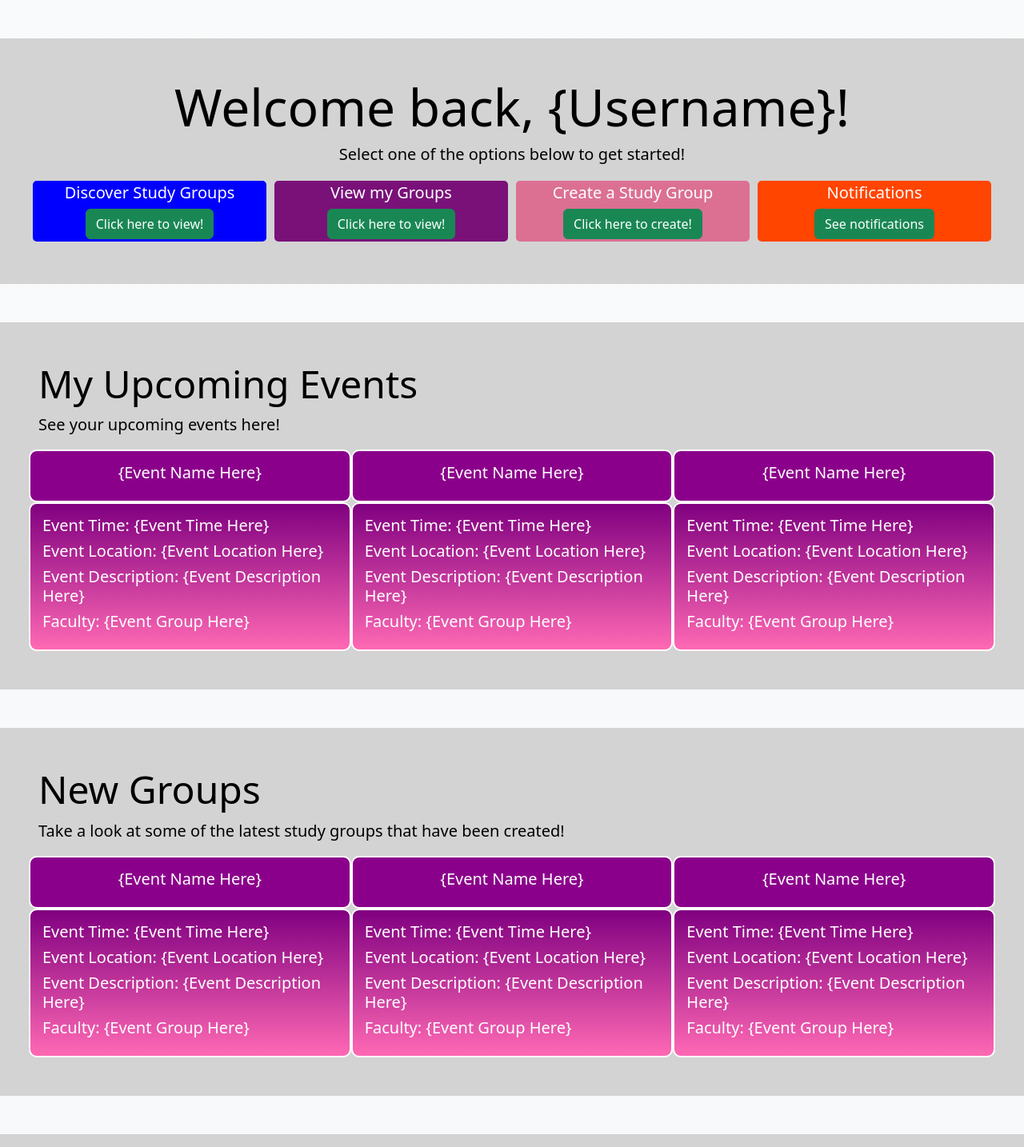
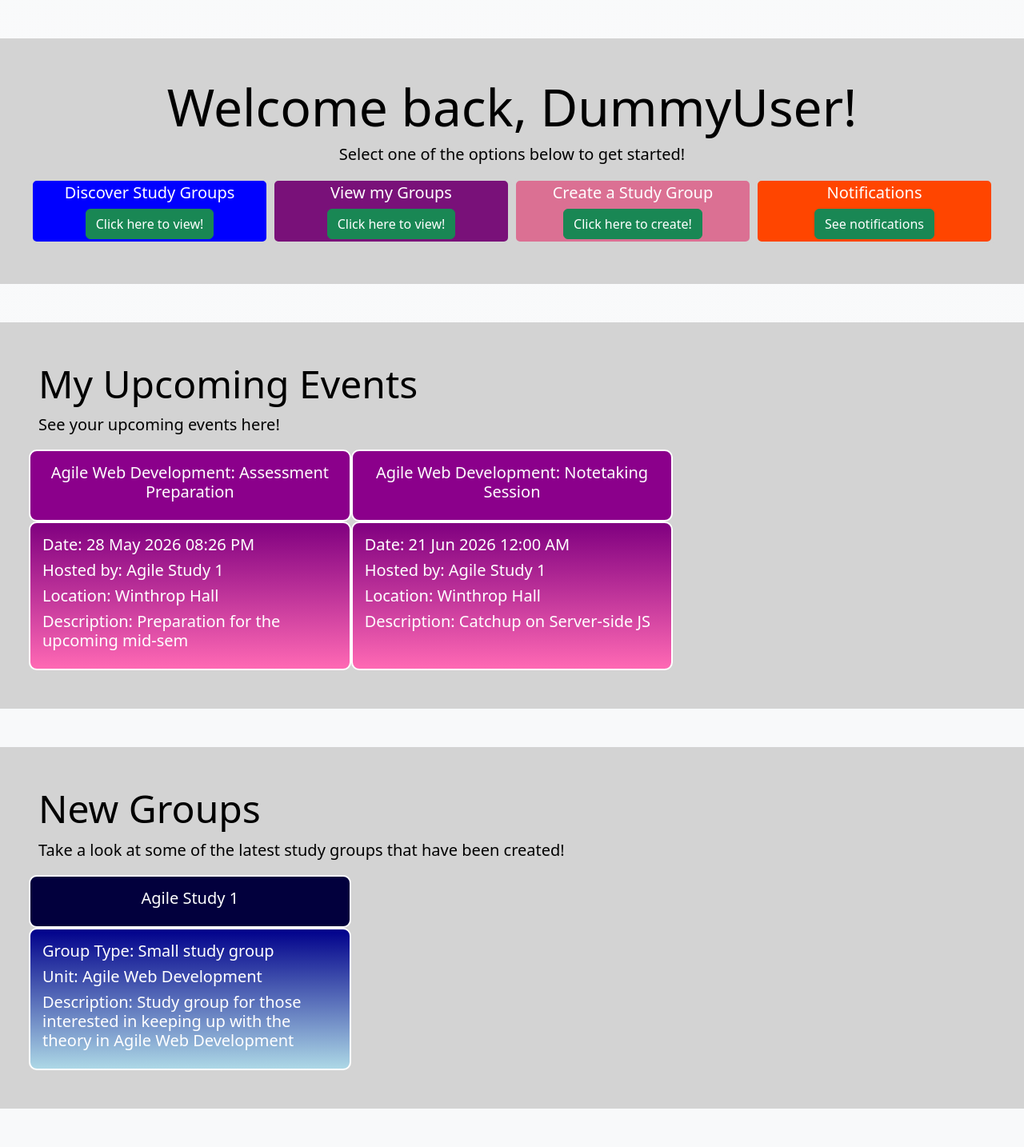
Before and after one commit to Luc45K0h75/UWA-Study-Buddy, a Flask app: page / in a window 1280 px wide. Shown: the part 64-1498 px from the top of the page at 80% size. Run offline with Flask 3, Linux system fonts and the light colour scheme; data comes from the database, SQL or seed files in the repository.

Commit message:
Wrote the backend code for index.html (routes/index.py) changing the following files: index.html, style.css, app.py as well as creating a routes folder to store the backend for my code and altering the database so that it loaded the required data in an ordered manner

```diff
--- a/app.py
+++ b/app.py
@@ -1,11 +1,18 @@
 from flask import Flask, render_template
+import os # For the secret key
+from routes.index import index_blueprint # For the index file
+from datetime import datetime
 
 app = Flask(__name__)
+app.secret_key = os.environ.get('SECRET_KEY') or 'secret-key'
 
-@app.route("/")
-@app.route("/index")
-def index():
-    return render_template("index.html")
+# Converts date from datetime (which is what it is stored as) to an actual string date
+@app.template_filter('dateconverter')
+def format_datetime(value):
+    return datetime.fromtimestamp(value).strftime('%d %b %Y %I:%M %p')
+
+# Register blueprint provided in index.py
+app.register_blueprint(index_blueprint)
 
 @app.route("/create-group")
 def create_group():
--- /dev/null
+++ b/database.py
@@ -0,0 +1,12 @@
+# This code simply imports our database so that we don't have to import it every time
+
+# Imports
+import sqlite3 # We are using sqlite3 for our project's database
+import os  # Used to get the path to the database
+
+def get_data():
+    path = os.path.dirname(os.path.abspath(__file__)) # Gets the path to where the database is stored
+    database = os.path.join(path, "StudyBuddy.db") # This then retrieves the file path based on the path we found befor
+    connection = sqlite3.connect(database) # Creatse a connection to the database
+    connection.row_factory = sqlite3.Row # Converts the data so it can be accessed by columns not just index
+    return connection
--- /dev/null
+++ b/routes/__init__.py
@@ -0,0 +1 @@
+# Tells Python that routes is a package
--- /dev/null
+++ b/routes/index.py
@@ -0,0 +1,47 @@
+# This is the code for the home page
+from flask import Blueprint, render_template # Our group chose to use blueprints because we could keep the python for each page separate allowing us to avoide merge conflicts
+from database import get_data # Imports our python from database.py to get the file
+from datetime import datetime # For use in the query
+
+# Creates the blueprint to handle index.html
+index_blueprint = Blueprint('index', __name__)
+
+#Paths to the page in the url browser
+@index_blueprint.route('/')
+@index_blueprint.route('/index')
+
+def index():
+    connection = get_data() # Path to database
+    student_id = 12345678 # Dummy to be changed later
+
+    # Get username
+    user = connection.execute("SELECT Username FROM User WHERE StudentID = ?", (student_id,)).fetchone()
+
+    # Query to get upcoming events
+    upcoming_events = connection.execute("""
+        SELECT st.Name, s.SessionDateTime AS Date, g.GroupName, s.Description, s.Location, u.UnitName
+        FROM Session s
+        JOIN Groups g ON s.GroupID = g.GroupID
+        JOIN SessionType st ON s.SessionTypeID = st.SessionTypeID
+        JOIN Unit u ON g.UnitID = u.UnitID
+        JOIN StudentGroups sg ON sg.GroupID = g.GroupID
+        WHERE sg.StudentID = ? AND s.SessionDateTime >= ?
+        ORDER BY s.SessionDateTime ASC
+        LIMIT 3
+    """, (student_id, int(datetime.now().timestamp()))).fetchall() # The date time function prevents events already being from being shown
+
+    # Query to find 3 most recently created groups
+    new_groups = connection.execute("""
+        SELECT g.GroupName, u.UnitName, g.Description, gt.Type AS 'GroupType'
+        FROM Groups g
+        JOIN Unit u ON g.UnitID = u.UnitID
+        JOIN GroupType gt ON g.GroupTypeID = gt.GroupTypeID
+        ORDER BY (g.CreationDate) DESC
+        LIMIT 3
+    """).fetchall()
+
+    print(new_groups)
+    connection.close()
+
+    # Returns rendered template for use in html
+    return render_template("index.html", username=user["Username"] if user else "Student", upcoming_events=upcoming_events, new_groups=new_groups)
--- a/static/CSS/style.css
+++ b/static/CSS/style.css
@@ -58,6 +58,18 @@
     text-align: center !important;
 }
 
+.popup-tertiary-colours {
+    background-image: linear-gradient(to bottom, darkblue, lightblue) !important;
+    color: white !important;
+    text-align: center !important;
+}
+
+.popup-quarternary-colours {
+    background-color: rgb(2, 0, 61) !important;
+    color: white !important;
+    text-align: center !important;
+}
+
 /* for the navbar */
 .bg-navbar {
   background-image: linear-gradient(to right, indigo , purple);
--- a/templates/createGroup.html
+++ b/templates/createGroup.html
@@ -26,7 +26,7 @@
                 <!-- Put you links in double quotes after href-->
                 <ul class="navbar-nav">
                     <li class="nav-item">
-                        <a class="nav-link" href="{{ url_for('index') }}">Home</a>
+                        <a class="nav-link" href="{{ url_for('index.index') }}">Home</a>
                     </li>
                     <li class="nav-item">
                         <a class="nav-link" href="{{ url_for('create_group') }}">Create a Group</a>
@@ -43,10 +43,6 @@
 
         <!-- Login button -->
          <button class="login-button" onclick="window.location.href='{{ url_for('login') }}'">Login</button>
-    </nav>
-
-        <!-- Login button -->
-         <button class="login-button" onclick="window.location.href='login.html'">Login</button>
     </nav>
 
     <!-- Main Content-->
--- a/templates/index.html
+++ b/templates/index.html
@@ -26,7 +26,7 @@
                 <!-- Put you links in double quotes after href-->
                 <ul class="navbar-nav">
                     <li class="nav-item">
-                        <a class="nav-link" href="{{ url_for('index') }}">Home</a>
+                        <a class="nav-link" href="{{ url_for('index.index') }}">Home</a>
                     </li>
                     <li class="nav-item">
                         <a class="nav-link" href="{{ url_for('create_group') }}">Create a Group</a>
@@ -49,7 +49,11 @@
     <div class="container-fluid p-5 my-5 bg-container container-text">
         <div class = "row">
             <div class = "col">
-                <h3 class="display-3 text-center">Welcome back, {Username}!</h3>
+                {% if username %}
+                <h3 class="display-3 text-center">Welcome back, {{username}}!</h3>
+                {% else %}
+                <h3 class="display-3 text-center">Welcome!</h3>
+                {% endif %}
                 <!-- Subheading-->
                 <h5 class="card-subtitle text-center pb-3">Select one of the options below to get started!</h5>
             </div>
@@ -82,7 +86,7 @@
             <div class = "col-sm-3 col-bg-tertiary col-border welcome-buttoms">
                 <h5 class="text-center" >Create a Study Group</h5>
                 <div class="text-center">
-                    <button type="button" class="btn btn-success" onclick="window.location.href='createGroup.html'">Click here to create!</button>
+                    <button type="button" class="btn btn-success" onclick="window.location.href='{{ url_for('view_groups') }}'">Click here to create!</button>
                 </div>
             </div>
 
@@ -107,78 +111,64 @@
         </div>
 
         <!-- Event names-->
+        <!-- Use Jinja to find 3 closest upcoming events-->
+        {% if upcoming_events %}
         <div class = "row">
+            {% for u in upcoming_events %}
             <div class = "col-sm-4 popup-colours popup-borders-padding">
-                <h5 class="text-center">{Event Name Here}</h5>
+                <h5 class="text-center">{{ u['UnitName'] }}: {{ u['Name'] }}</h5>
             </div>
-            <div class = "col-sm-4 popup-colours popup-borders-padding">
-                <h5 class="text-center">{Event Name Here}</h5>
-            </div>
-            <div class = "col-sm-4 popup-colours popup-borders-padding">
-                <h5 class="text-center">{Event Name Here}</h5>
-            </div>
+            {% endfor %}
+
         </div>
 
         <!-- Implements a box that shows the details of each event-->
         <div class="row">
+            {% for u in upcoming_events %}
             <div class = "col-sm-4 popup-secondary-colours popup-borders-padding">
-                <h5 class="text-start">Event Time: {Event Time Here}</h5>
-                <h5 class="text-start">Event Location: {Event Location Here}</h5>
-                <h5 class="text-start">Event Description: {Event Description Here}</h5>
-                <h5 class="text-start">Faculty: {Event Group Here}</h5>
+                <h5 class="text-start">Date: {{ u['Date'] | dateconverter }}</h5>
+                <h5 class="text-start">Hosted by: {{ u['GroupName'] }}</h5>
+                <h5 class="text-start">Location: {{ u['Location'] }}</h5>
+                <h5 class="text-start">Description: {{ u['Description'] }}</h5>
             </div>
-            <div class = "col-sm-4 popup-secondary-colours popup-borders-padding">
-                <h5 class="text-start">Event Time: {Event Time Here}</h5>
-                <h5 class="text-start">Event Location: {Event Location Here}</h5>
-                <h5 class="text-start">Event Description: {Event Description Here}</h5>
-                <h5 class="text-start">Faculty: {Event Group Here}</h5>
-            </div>
-            <div class = "col-sm-4 popup-secondary-colours popup-borders-padding">
-                <h5 class="text-start">Event Time: {Event Time Here}</h5>
-                <h5 class="text-start">Event Location: {Event Location Here}</h5>
-                <h5 class="text-start">Event Description: {Event Description Here}</h5>
-                <h5 class="text-start">Faculty: {Event Group Here}</h5>
-            </div>
+            {% endfor %}
+
         </div>
+        {% else %}
+        <h5 class="text-start">No upcoming events.</h5>
+        {% endif %}
 
     </div>
 
+    <!-- New Groups-->
     <div class="container-fluid p-5 my-5 bg-container container-text">
         <h1 class="display-5">New Groups</h1>
         <p class="lead">Take a look at some of the latest study groups that have been created!</p>
          <!-- Event names-->
+
+         <!-- Uses Jinja to find 3 newest groups -->
+        {% if new_groups %}
         <div class = "row">
-            <div class = "col-sm-4 popup-colours popup-borders-padding">
-                <h5 class="text-center">{Event Name Here}</h5>
+            {% for g in new_groups %}
+            <div class = "col-sm-4 popup-quarternary-colours popup-borders-padding">
+                <h5 class="text-center">{{ g['GroupName'] }}</h5>
             </div>
-            <div class = "col-sm-4 popup-colours popup-borders-padding">
-                <h5 class="text-center">{Event Name Here}</h5>
-            </div>
-            <div class = "col-sm-4 popup-colours popup-borders-padding">
-                <h5 class="text-center">{Event Name Here}</h5>
-            </div>
+            {% endfor %}
         </div>
 
         <div class="row">
-            <div class = "col-sm-4 popup-secondary-colours popup-borders-padding">
-                <h5 class="text-start">Event Time: {Event Time Here}</h5>
-                <h5 class="text-start">Event Location: {Event Location Here}</h5>
-                <h5 class="text-start">Event Description: {Event Description Here}</h5>
-                <h5 class="text-start">Faculty: {Event Group Here}</h5>
+            {% for g in new_groups %}
+            <div class = "col-sm-4 popup-tertiary-colours popup-borders-padding">
+                <h5 class="text-start">Group Type: {{ g['GroupType'] }}</h5>
+                <h5 class="text-start">Unit: {{ g['UnitName'] }}</h5>
+                <h5 class="text-start">Description: {{ g['Description'] }}</h5>
             </div>
-            <div class = "col-sm-4 popup-secondary-colours popup-borders-padding">
-                <h5 class="text-start">Event Time: {Event Time Here}</h5>
-                <h5 class="text-start">Event Location: {Event Location Here}</h5>
-                <h5 class="text-start">Event Description: {Event Description Here}</h5>
-                <h5 class="text-start">Faculty: {Event Group Here}</h5>
-            </div>
-            <div class = "col-sm-4 popup-secondary-colours popup-borders-padding">
-                <h5 class="text-start">Event Time: {Event Time Here}</h5>
-                <h5 class="text-start">Event Location: {Event Location Here}</h5>
-                <h5 class="text-start">Event Description: {Event Description Here}</h5>
-                <h5 class="text-start">Faculty: {Event Group Here}</h5>
-            </div>
+            {% endfor %}
         </div>
+        <!-- If there are no new groups -->
+        {% else %}
+        <h5 class="text-start">No new groups</h5>
+        {% endif %}
     </div>
 
 </body>
```
Also changed, not shown: templates/viewGroups.html (+9 -6 lines), test.py (added, +42 -0 lines), StudyBuddy.db, 2 other files.
